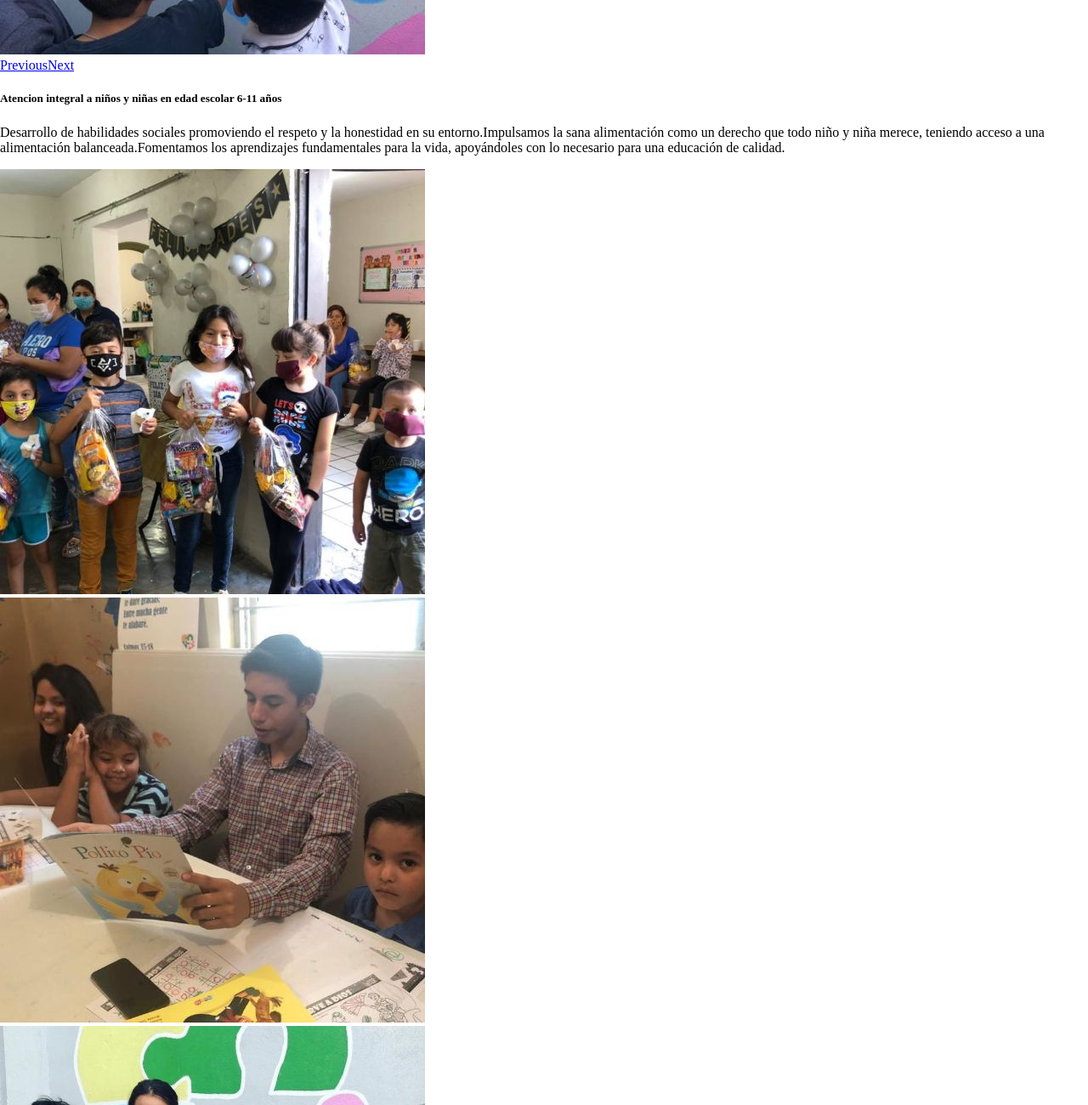
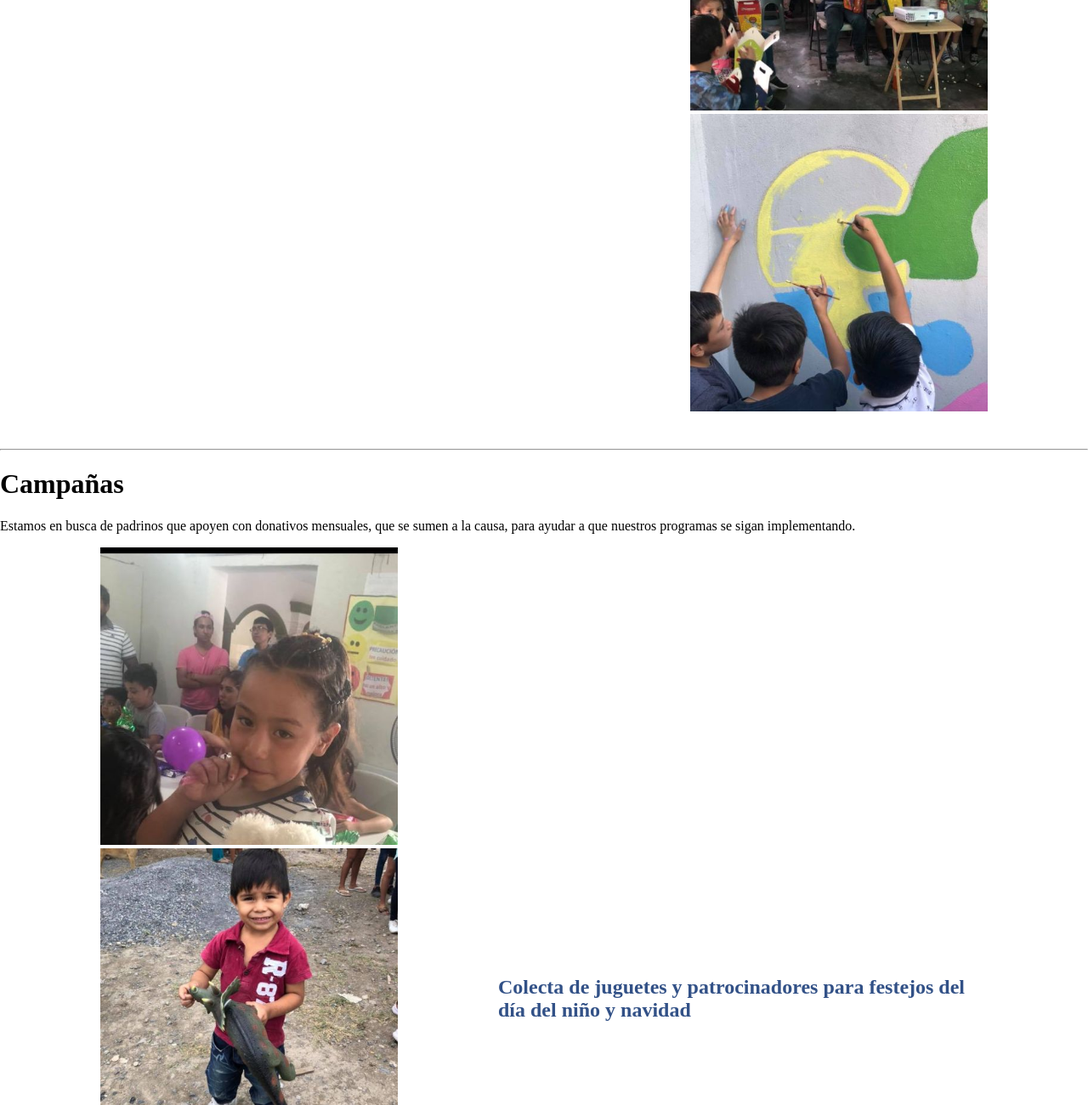
Before and after one commit to b3tinsky/alimentaweb, a Gatsby site: page /Programas in a window 1280 px wide. Shown: the part 9300-10600 px from the top of the page at 85% size. Built offline with nearby package versions, Linux system fonts and the light colour scheme; Gatsby itself is replaced by a stand-in of ours.

Commit message:
Programas Redesign

```diff
--- a/package.json
+++ b/package.json
@@ -38,6 +38,7 @@
         "react-bootstrap": "^1.4.0",
         "react-dom": "^16.13.1",
         "react-helmet": "^6.1.0",
+        "react-responsive": "^9.0.0-beta.10",
         "sass": "^1.32.2"
     }
 }
--- a/src/components/ProgramasCard.js
+++ b/src/components/ProgramasCard.js
@@ -1,4 +1,7 @@
 import React from "react";
+import styles from "../styles/components/programasCard.module.scss";
+import { Carousel } from "react-bootstrap";
+import { useMediaQuery } from "react-responsive";
 
 /**
 Program Cards
@@ -10,51 +13,68 @@
 
 // hacer que la descripcion aparezca en formato de lista
 function ProgramasCard({ id, title, description, images }) {
-    return (
-        <div className="col-12 col-md-6 col-lg-5 mx-auto mb-3 card">
-            <div
-                id={`carousel-${id}`}
-                className="carousel slide card-img-top p-2"
-                data-ride="carousel">
-                <div className="carousel-inner mh-25">
-                    {images.map((image, index) => (
-                        <div
-                            className={`carousel-item ${
-                                index === 0 ? "active" : ""
-                            }`}>
+    const isMobile = useMediaQuery({
+        query: "(max-width: 768px)",
+    });
+
+    const ProgramasCarousel = () => {
+        return (
+            <>
+                <Carousel
+                    controls={false}
+                    indicators={false}
+                    slide={false}
+                    className={styles.carouselContainer}>
+                    {images.map((image) => (
+                        <Carousel.Item key={`${id}-${image}`}>
                             <img
-                                className="d-block w-100"
-                                src={require("../images/" + image + ".jpg")}
+                                className={styles.carouselImg}
+                                src={require(`../images/${image}.jpg`)}
                                 alt=""
                             />
-                        </div>
+                        </Carousel.Item>
                     ))}
+                </Carousel>
+            </>
+        );
+    };
+
+    const DescriptionList = () => {
+        return (
+            <>
+                <div className={`${styles.cardText}`}>
+                    <h3 className={styles.cardTitle}>{title}</h3>
+                    <div className="">
+                        <ul>
+                            {description.map((item, index) => (
+                                <li
+                                    key={`${id}-${index}-description`}
+                                    className={`${styles.textPoints} lead`}>
+                                    {item}
+                                </li>
+                            ))}
+                        </ul>
+                    </div>
                 </div>
-                <a
-                    className="carousel-control-prev"
-                    href={`#carousel-${id}`}
-                    role="button"
-                    data-slide="prev">
-                    <span
-                        className="carousel-control-prev-icon"
-                        aria-hidden="true"></span>
-                    <span className="sr-only">Previous</span>
-                </a>
-                <a
-                    className="carousel-control-next"
-                    href={`#carousel-${id}`}
-                    role="button"
-                    data-slide="next">
-                    <span
-                        className="carousel-control-next-icon"
-                        aria-hidden="true"></span>
-                    <span className="sr-only">Next</span>
-                </a>
-            </div>
-            <div className="card-body">
-                <h5 className="card-title">{title}</h5>
-                <p className="card-text">{description}</p>
-            </div>
+            </>
+        );
+    };
+
+    return (
+        <div className={styles.cards}>
+            {id % 2 === 0 ? (
+                <>
+                    <DescriptionList /> <ProgramasCarousel />
+                </>
+            ) : isMobile ? (
+                <>
+                    <DescriptionList /> <ProgramasCarousel />
+                </>
+            ) : (
+                <>
+                    <ProgramasCarousel /> <DescriptionList />
+                </>
+            )}
         </div>
     );
 }
--- a/src/pages/Programas.js
+++ b/src/pages/Programas.js
@@ -2,6 +2,7 @@
 import Layout from "../components/layout";
 import Head from "../components/head";
 import ProgramasCard from "../components/ProgramasCard";
+import styles from "../styles/pages/Programas.module.scss";
 
 function Programas() {
     /**
@@ -11,11 +12,11 @@
         {
             id: 0,
             title: "Atención a la primera infancia 0 - 5 años",
-            description:[ // hacer que la descripcion aparezca en formato de lista
+            description: [
                 "Favorecer el desarrollo integral de niños y niñas menores de 5 años \n",
                 "Acompañamiento nutricional a las mamás durante los primeros 1000 días de vida\n",
                 "Propiciar las condiciones que favorezcan el buen estado de salud y nutricion en sus primeros años de vida\n",
-                "Desarrollo de habilidades y estimulación temprana en niñas y niños menores de 6 años\n"
+                "Desarrollo de habilidades y estimulación temprana en niñas y niños menores de 6 años\n",
             ],
 
             images: [
@@ -32,10 +33,10 @@
         },
         {
             id: 1,
-            title: "Atencion integral a niños y niñas en edad escolar 6-11 años",
+            title:
+                "Atencion integral a niños y niñas en edad escolar 6-11 años",
 
-            description:
-            [ // hacer que la descripcion aparezca en formato de lista
+            description: [
                 "Desarrollo de habilidades sociales promoviendo el respeto y la honestidad en su entorno.",
                 "Impulsamos la sana alimentación como un derecho que todo niño y niña merece, teniendo acceso a una alimentación balanceada.",
                 "Fomentamos los aprendizajes fundamentales para la vida, apoyándoles con lo necesario para una educación de calidad.",
@@ -53,12 +54,10 @@
             ],
         },
         {
-
             id: 2,
             title: "Acompañamiento para padres y madres de familia",
 
-            description:
-            [
+            description: [
                 "Promovemos la participacion de los padres de familia en todo lo relacionado con el desarrollo y la educacion de sus hijos",
                 "Talleres para el desarrollo de habilidades para la vida y el trabajo",
                 "Asesoria y acompañamiento a madrea de familia víctimas de violencia",
@@ -84,27 +83,21 @@
      */
     const campaigns = [
         {
-            id: 3,
+            id: 1,
             title:
                 "Colecta de juguetes y patrocinadores para festejos del día del niño y navidad",
-            description:
-                "",
             images: ["programas/3p1", "programas/3p2", "programas/3p3"],
         },
         {
-            id: 4,
+            id: 2,
             title:
                 "Colecta de útiles escolares y materiales de apoyo para las asesorías que damos en los comedores",
-            description:
-                "",
             images: ["programas/4p1", "programas/4p2", "programas/4p3"],
         },
         {
-            id: 5,
+            id: 3,
             title:
                 "Colecta permanente de alimento no perecedero y de la canasta básica",
-            description:
-                "",
             images: ["programas/5p1", "programas/5p2", "programas/5p3"],
         },
     ];
@@ -122,9 +115,10 @@
                     distintos programas, proyectos y campañas, logrando enfocar
                     nuestros esfuerzos y apoyo a quienes más lo necesitan.
                 </p>
-                <div class="row justify-content-center">
+                <div className={styles.cardContainer}>
                     {programas.map((programa) => (
                         <ProgramasCard
+                            key={`programa-${programa.id}`}
                             id={programa.id}
                             title={programa.title}
                             description={programa.description}
@@ -139,12 +133,13 @@
                     mensuales, que se sumen a la causa, para ayudar a que
                     nuestros programas se sigan implementando.
                 </p>
-                <div class="row justify-content-center">
+                <div className="col justify-content-center">
                     {campaigns.map((campaign) => (
                         <ProgramasCard
+                            key={`campaign-${campaign.id}`}
                             id={campaign.id}
                             title={campaign.title}
-                            description={campaign.description}
+                            description={[]}
                             images={campaign.images}
                         />
                     ))}
--- /dev/null
+++ b/src/styles/components/programasCard.module.scss
@@ -0,0 +1,38 @@
+@use '../colors.module.scss';
+
+.cards {
+    display: flex;
+    flex-direction: row;
+    flex-wrap: wrap;
+    justify-content: space-evenly;
+    align-items: center;
+    margin-bottom: 2rem;
+
+    @media (max-width: 768px) {
+        flex-direction: column;
+    }
+
+    .carouselContainer {
+        .carouselImg {
+            height: 350px;
+        }
+    }
+
+    .cardText {
+        width: 45%;
+
+        @media (max-width: 768px) {
+            width: 100%;
+        }
+
+        .cardTitle {
+            font-weight: bold;
+            font-size: 1.5rem;
+            color: colors.$blue;
+        }
+
+        .textPoints {
+            margin-bottom: 1rem;
+        }
+    }
+}
--- /dev/null
+++ b/src/styles/pages/Programas.module.scss
@@ -0,0 +1,4 @@
+.cardContainer {
+    display: flex;
+    flex-direction: column;
+}
```
Also changed, not shown: 1 other file.
